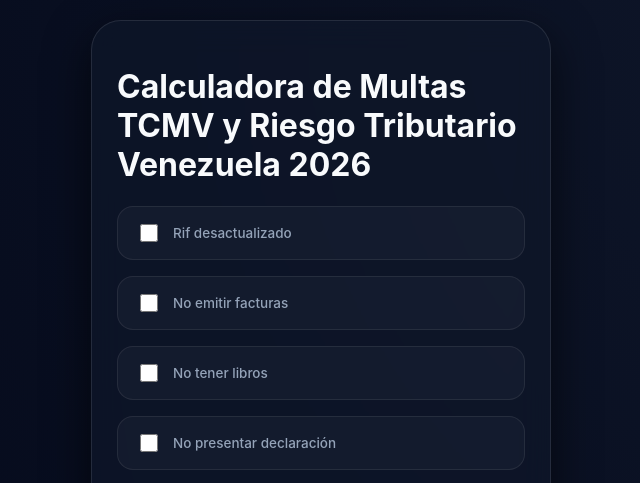
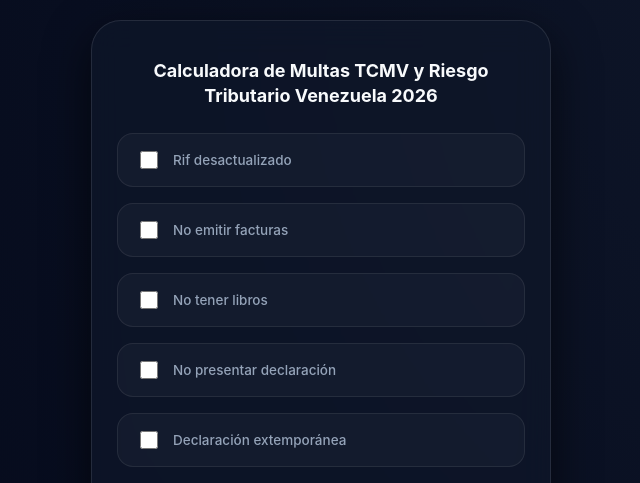
Before and after one commit to Mhakos/tributos-ve-app, a website: page index.html in a window 1280 px wide. Shown: the top 483 px of the page, without its empty margins (319-959 px from the left). Drawn offline with nearby package versions, Linux system fonts and the light colour scheme.

Commit message:
Actualización 18

```diff
--- a/index.html
+++ b/index.html
@@ -25,6 +25,15 @@
             background: var(--card-bg); backdrop-filter: blur(16px); -webkit-backdrop-filter: blur(16px);
             border: 1px solid rgba(255, 255, 255, 0.1); border-radius: 30px;
             padding: 25px; margin-bottom: 25px; box-shadow: 0 15px 45px rgba(0, 0, 0, 0.6);
+        }
+
+        /* Estilo actualizado para el Título Principal */
+        h1 {
+            font-size: 18px; /* Letras más pequeñas */
+            text-align: center; /* Título centrado */
+            margin-bottom: 25px;
+            line-height: 1.4;
+            color: #f8fafc;
         }
 
         h2 { font-size: 11px; text-transform: uppercase; letter-spacing: 2.5px; color: var(--accent); text-align: center; margin-bottom: 22px; opacity: 0.8; }
@@ -266,13 +275,13 @@
             doc.text(`Empresa: ${f.n.value}`, 105, 90, { align: "center" });
             doc.text(`RIF: ${f.r.value}`, 105, 100, { align: "center" });
 
-            // 4. Resultados (Centrados para aprovechar espacio)
+            // 4. Resultados (Centrados)
             doc.setFontSize(16);
             doc.setFont(undefined, 'bold');
             doc.text(`Nivel de Riesgo Detectado: ${lvl}`, 105, 120, { align: "center" });
             doc.text(`Sanción Estimada: ${document.getElementById('res-tcmv').innerText}`, 105, 135, { align: "center" });
 
-            // 5. Advertencia y Recomendaciones (Ajustadas y centradas)
+            // 5. Advertencia y Recomendaciones
             doc.setFontSize(12);
             doc.setFont(undefined, 'bold');
             doc.setTextColor(255, 77, 77);
@@ -284,14 +293,14 @@
             doc.setFont(undefined, 'bold');
             doc.text("RECOMENDACIONES:", 105, 185, { align: "center" });
             doc.setFont(undefined, 'normal');
-            // Corrección ortográfica aplicada: 'reporte es' y '48 horas'
+            // Corrección ortográfica aplicada
             const recText = "Este reporte es preliminar. Se recomienda una auditoría de libros de IVA y RIF en las próximas 48 horas para evitar cierres de establecimiento.";
             doc.text(recText, 105, 192, { align: "center", maxWidth: 160 });
 
-            // 6. Pie de Página (Centrado al final de la hoja)
+            // 6. Pie de Página institucional
             const pageH = doc.internal.pageSize.height;
             doc.setFontSize(10);
-            doc.setTextColor(150, 150, 150); // Gris claro legible
+            doc.setTextColor(150, 150, 150);
             doc.text("Generado por Sistema de Gestión Tributaria VE 2026", 105, pageH - 15, { align: "center" });
 
             doc.save(`Reporte_Riesgo_${f.r.value}.pdf`);
```
